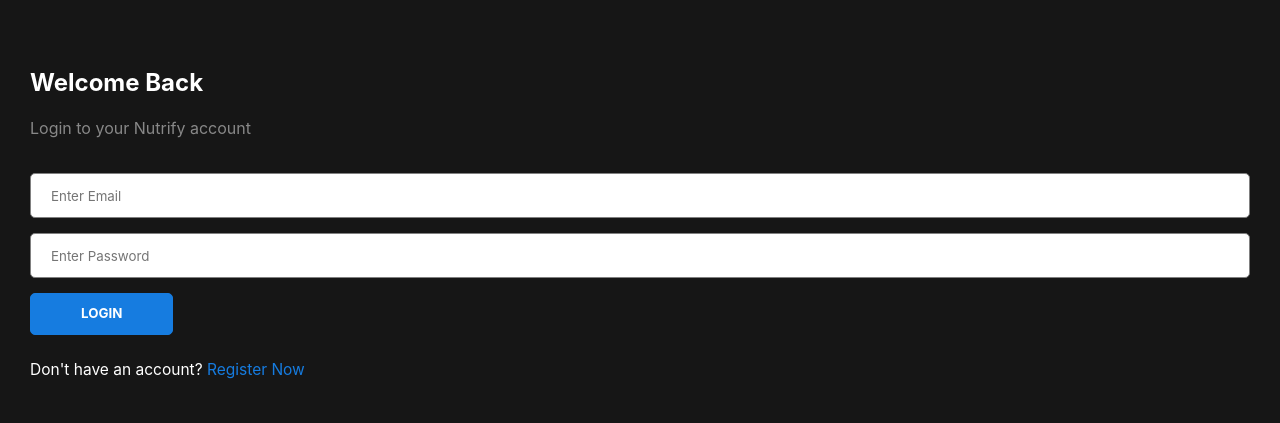
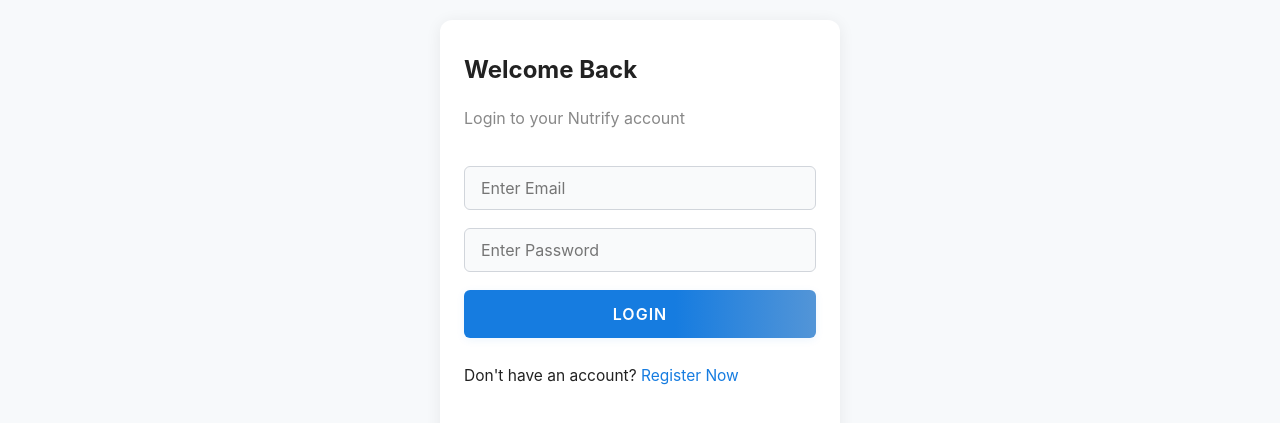
Before and after one commit to VikasVerma-15/nutify-mern, a React (Vite) app in the folder Nutrition_tracker/: page / in a window 1280 px wide. Shown: the part 147-570 px from the top of the page. Built offline with nearby package versions, Linux system fonts and the light colour scheme.

Commit message:
Update App.css

```diff
--- a/Nutrition_tracker/src/App.css
+++ b/Nutrition_tracker/src/App.css
@@ -1,77 +1,120 @@
+body {
+  margin: 0;
+  padding: 0;
+  font-family: 'Inter', 'Segoe UI', Arial, sans-serif;
+  background: #f7f9fb;
+  color: #222;
+  min-height: 100vh;
+}
+
 .container
 {
   min-height: 100vh;
   width: 100%;
-  background-color: #161616;
-  color: white;
-  padding: 30px;
+  background: #f7f9fb;
+  color: #222;
+  padding: 32px 16px;
   display: flex;
   align-items: center;
+  justify-content: center;
 }
 
 .form
 {
-  /* background-color: red; */
   width: 100%;
-
+  max-width: 400px;
+  background: #fff;
+  border-radius: 12px;
+  box-shadow: 0 2px 16px rgba(0,0,0,0.07);
+  padding: 32px 24px;
   display: flex;
   flex-direction: column;
-  row-gap: 15px;
-  align-items: flex-start;
+  gap: 18px;
+  align-items: stretch;
 }
 
-.inp
+.inp, .search-inp
 {
   width: 100%;
-  height: 45px;
-  border-radius: 5px;
-  text-indent: 20px;
+  height: 44px;
+  border-radius: 6px;
+  padding: 0 16px;
   outline: none;
-  border: 1px solid gray;
+  border: 1px solid #d1d5db;
+  font-size: 1rem;
+  background: #f9fafb;
+  transition: border 0.2s;
+}
+
+.inp:focus, .search-inp:focus
+{
+  border: 1.5px solid #167ce0;
+  background: #fff;
 }
 
 .btn
 {
-  padding: 10px 50px;
-  border-radius: 5px;
-  background-color: #167ce0;
-  color: white;
+  padding: 12px 0;
+  border-radius: 6px;
+  background: linear-gradient(90deg, #167ce0 60%, #5395d7 100%);
+  color: #fff;
   text-transform: uppercase;
-  font-weight: bold;
-  border: 1px solid #167ce0;
+  font-weight: 600;
+  border: none;
   cursor: pointer;
+  font-size: 1rem;
+  letter-spacing: 1px;
+  transition: background 0.2s, box-shadow 0.2s;
+  box-shadow: 0 2px 8px rgba(22,124,224,0.08);
 }
 
 .btn:hover
 {
-  background-color: #5395d7;
+  background: linear-gradient(90deg, #5395d7 60%, #167ce0 100%);
+  box-shadow: 0 4px 16px rgba(22,124,224,0.12);
 }
 
 a
 {
   color: #167ce0;
   text-decoration: none;
+  transition: color 0.2s;
+}
+
+a:hover
+{
+  color: #5395d7;
 }
 
 .list {
   display: flex;
-  list-style-type: none;
+  list-style: none;
+  gap: 24px;
   margin: 0;
   padding: 0;
-  font-size: 1rem
+  font-size: 1rem;
+}
+
+.header {
+  width: 100%;
+  background: #fff;
+  box-shadow: 0 2px 8px rgba(0,0,0,0.04);
+  padding: 16px 0;
+  display: flex;
+  align-items: center;
+  justify-content: space-between;
+  border-radius: 0 0 12px 12px;
+  margin-bottom: 32px;
 }
 
 .headerlist {
-  margin-right: 20px;
-  text-decoration: none;
-
-  color: white;
-  font-weight: bold;
-  transition: color 0.3s ease;
+  color: #222;
+  font-weight: 600;
+  transition: color 0.2s;
 }
 
 .headerlist:hover {
-  color: #007bff; /* Change link color on hover */
+  color: #167ce0;
 }
 
 li{
@@ -82,42 +125,61 @@
 {
   width: 100%;
   text-align: center;
-
+  font-size: 1.5rem;
+  color: #888;
+  margin-top: 48px;
 }
-
 
 .success
 {
-  background-color: lightgreen;
-  color: green;
+  background: #e6f9ed;
+  color: #1a7f37;
   width: 100%;
-  padding: 10px;
-  border-radius: 5px;
-  opacity: 1;
+  padding: 12px;
+  border-radius: 6px;
+  font-weight: 500;
+  margin-bottom: 8px;
 }
 
 .error
 {
-  background-color: lightpink;
-  color: red;
+  background: #fde8e8;
+  color: #d32f2f;
   width: 100%;
-  padding: 10px;
-  border-radius: 5px;
-  opacity: 1;
+  padding: 12px;
+  border-radius: 6px;
+  font-weight: 500;
+  margin-bottom: 8px;
 }
 
 .invisible-msg
 {
-
   width: 100%;
-  padding: 10px;
-  border-radius: 5px;
+  padding: 12px;
+  border-radius: 6px;
   opacity: 0;
 }
 
+/* Responsive Design */
+@media (max-width: 600px) {
+  .container {
+    padding: 12px 2px;
+  }
+  .form {
+    padding: 18px 8px;
+    max-width: 100vw;
+  }
+  .header {
+    flex-direction: column;
+    gap: 12px;
+    padding: 12px 0;
+  }
+  .list {
+    gap: 12px;
+  }
+}
 
 /* track page css  */
-
 
 .search
 {
@@ -215,7 +277,6 @@
   padding:10px 0px;
 }
 
-
 .diet-container
 {
   align-items: flex-start;
@@ -252,8 +313,6 @@
   border: 1px solid #ccc;
 }
 
-
-
 .image-wrapper
 {
   width: 50%;
```
